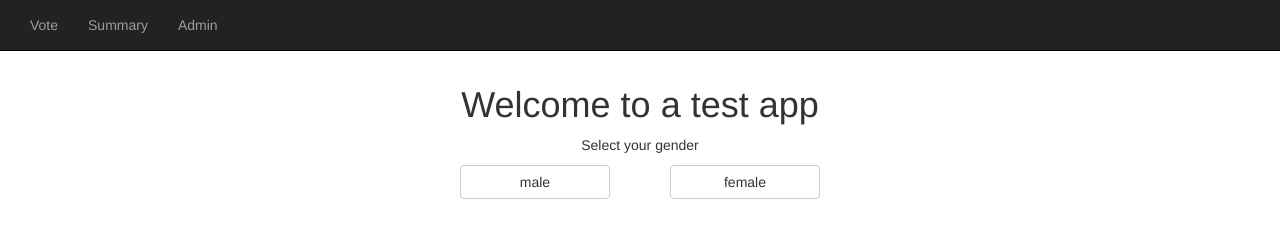
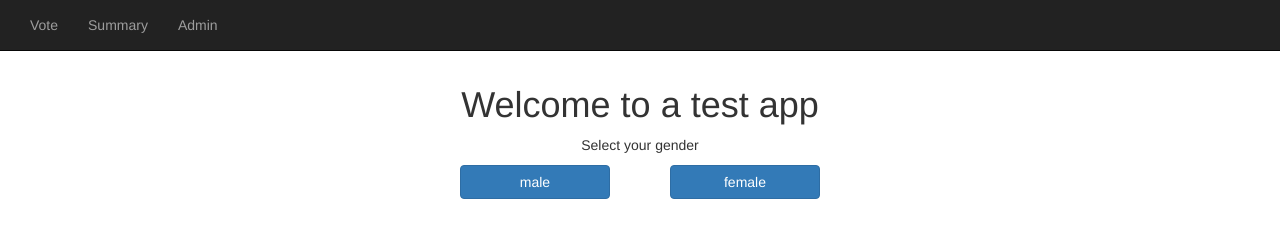
Before and after one commit to AndreaHK5/gender, a website: page Client/index.html at #/admin in a window 1280 px wide. Drawn offline with nearby package versions, Linux system fonts and the light colour scheme; some packages are replaced by stand-ins of ours; a script that the page names is missing.

```diff
--- a/Client/app/adminController.js
+++ b/Client/app/adminController.js
@@ -4,7 +4,6 @@
   app.controller('adminController', function($scope, $state, apiService) {
 
     $scope.deleteData = function() {
-      console.log("deleting");
       $state.loading = true;
       apiService.resetVotes().then(function () {
         $state.loading = false;
--- a/Client/partials/vote.html
+++ b/Client/partials/vote.html
@@ -3,8 +3,8 @@
     <h1 class="col-xs-6 col-xs-offset-3 text-center">Welcome to a test app</h1>
     <p class="col-xs-6 col-xs-offset-3 text-center">Select your gender</p>
     <div class="col-md-4 col-md-offset-4 col-sm-6 col-sm-offset-3 col-sm-12">
-      <button class="col-xs-5 btn btn-default btn-md" ng-click="vote('male')">male</button>
-      <button class="col-xs-5 col-xs-offset-2 btn btn-default btn-md" ng-click="vote('female')">female</button>
+      <button class="col-xs-5 btn btn-primary btn-md" ng-click="vote('male')">male</button>
+      <button class="col-xs-5 col-xs-offset-2 btn btn-primary btn-md" ng-click="vote('female')">female</button>
     </div>
   </div>
 </div>
```
Also changed, not shown: Client/partials/admin.html (+1 -1 lines).
